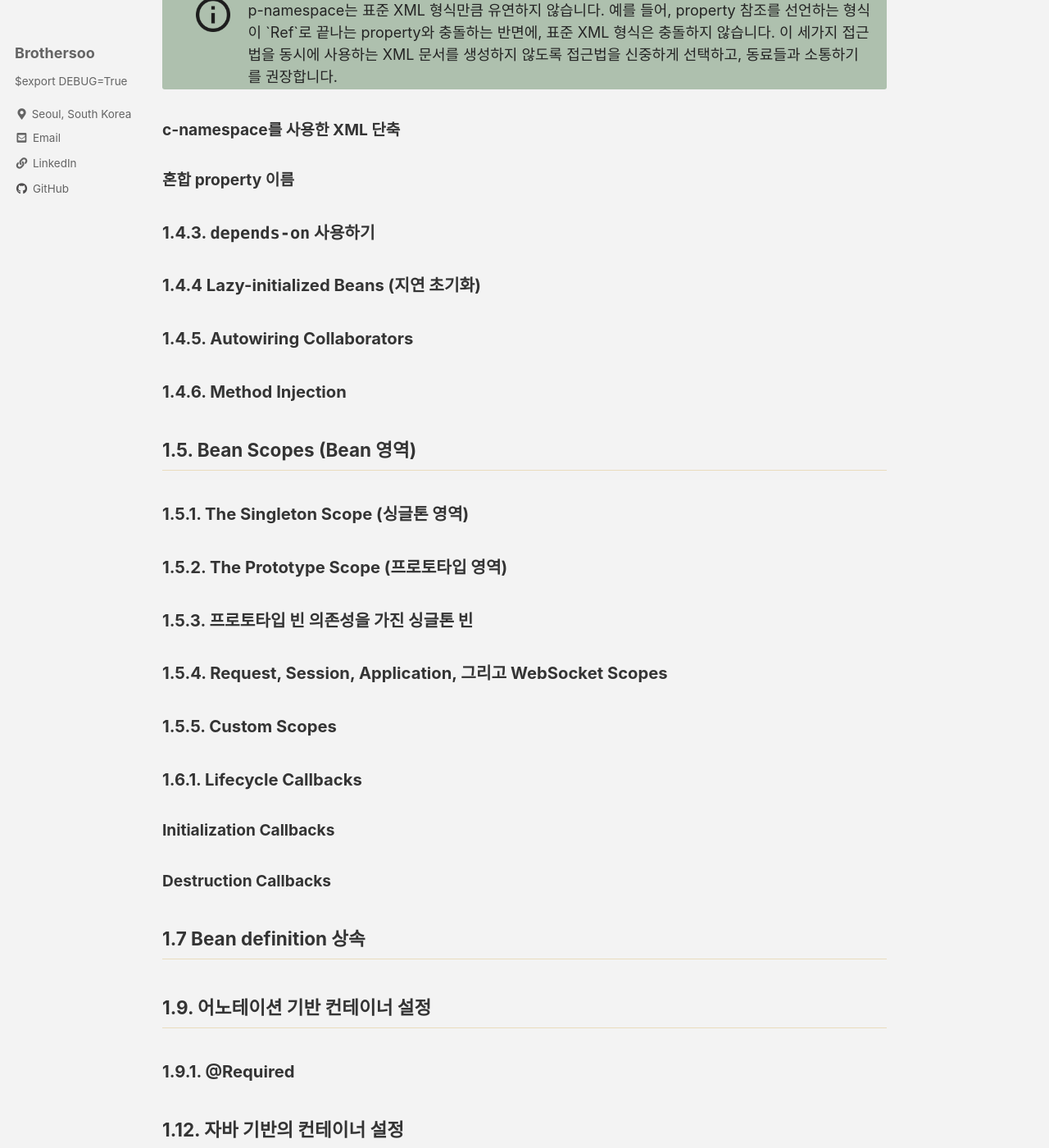
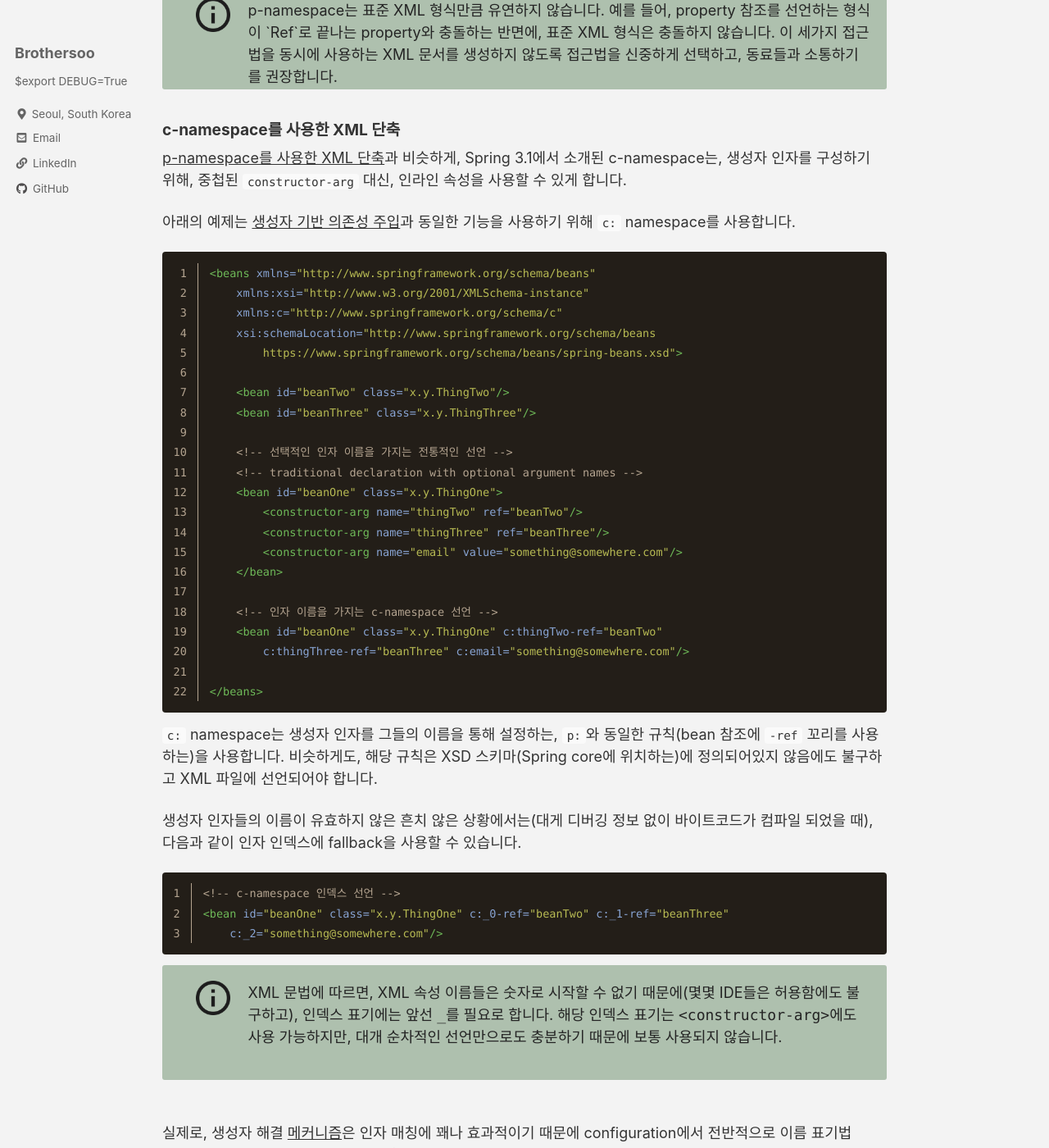
Before and after one commit to brothersoo/brothersoo.github.io, a Jekyll site: the page built from _posts/spring_doc/2021-08-17-spring_framework_documentation-core.md, in a window 1280 px wide and 1400 px high, scrolled down 35971 px. Shown: the whole window at 82% size. Built offline with Jekyll 4.4.1, drawn with Linux system fonts in a browser that asks for light colours; cached includes are drawn as plain includes; comment, search, counter and statistics services are not loaded; some of the changed text lies outside the part shown.

Commit message:
ADD: c-namespace & compound property names

````diff
--- a/_posts/spring_doc/2021-08-17-spring_framework_documentation-core.md
+++ b/_posts/spring_doc/2021-08-17-spring_framework_documentation-core.md
@@ -55,7 +55,7 @@ permalink: /spring_doc/:title
 
 <br>
 
-해당 포스트는 spring에 대한 이해 및 영어 공부를 위해 [spring framework의 공식 문서 v5.3.9](https://docs.spring.io/spring-framework/docs/current/reference/html/)를 번역한 포스팅입니다.
+해당 포스트는 spring에 대한 이해 및 영어 공부를 위해 [spring framework의 공식 문서 v5.3.9](https://docs.spring.io/spring-framework/docs/5.3.9/reference/html/)를 번역한 포스팅입니다.
 
 오역이 많을 수 있으니 발견하신다면 댓글로 말씀 부탁드리겠습니다 감사합니다!
 
@@ -1207,7 +1207,69 @@ Spring은 XML 스키마 definition을 기반으로 하는 [namespaces](#xsd-sche
 
 #### <a name="beans-c-namespace"></a>c-namespace를 사용한 XML 단축
 
+[p-namespace를 사용한 XML 단축](#beans-p-namespace)과 비슷하게, Spring 3.1에서 소개된 c-namespace는, 생성자 인자를 구성하기 위해, 중첩된 `constructor-arg` 대신, 인라인 속성을 사용할 수 있게 합니다.
+
+아래의 예제는 [생성자 기반 의존성 주입](#beans-constructor-injection)과 동일한 기능을 사용하기 위해 `c:` namespace를 사용합니다.
+
+```xml
+<beans xmlns="http://www.springframework.org/schema/beans"
+    xmlns:xsi="http://www.w3.org/2001/XMLSchema-instance"
+    xmlns:c="http://www.springframework.org/schema/c"
+    xsi:schemaLocation="http://www.springframework.org/schema/beans
+        https://www.springframework.org/schema/beans/spring-beans.xsd">
+
+    <bean id="beanTwo" class="x.y.ThingTwo"/>
+    <bean id="beanThree" class="x.y.ThingThree"/>
+
+    <!-- 선택적인 인자 이름을 가지는 전통적인 선언 -->
+    <!-- traditional declaration with optional argument names -->
+    <bean id="beanOne" class="x.y.ThingOne">
+        <constructor-arg name="thingTwo" ref="beanTwo"/>
+        <constructor-arg name="thingThree" ref="beanThree"/>
+        <constructor-arg name="email" value="something@somewhere.com"/>
+    </bean>
+
+    <!-- 인자 이름을 가지는 c-namespace 선언 -->
+    <bean id="beanOne" class="x.y.ThingOne" c:thingTwo-ref="beanTwo"
+        c:thingThree-ref="beanThree" c:email="something@somewhere.com"/>
+
+</beans>
+```
+
+`c:` namespace는 생성자 인자를 그들의 이름을 통해 설정하는, `p:`와 동일한 규칙(bean 참조에 `-ref` 꼬리를 사용하는)을 사용합니다. 비슷하게도, 해당 규칙은 XSD 스키마(Spring core에 위치하는)에 정의되어있지 않음에도 불구하고 XML 파일에 선언되어야 합니다.
+
+생성자 인자들의 이름이 유효하지 않은 흔치 않은 상황에서는(대게 디버깅 정보 없이 바이트코드가 컴파일 되었을 때), 다음과 같이 인자 인덱스에 fallback을 사용할 수 있습니다.
+
+```xml
+<!-- c-namespace 인덱스 선언 -->
+<bean id="beanOne" class="x.y.ThingOne" c:_0-ref="beanTwo" c:_1-ref="beanThree"
+    c:_2="something@somewhere.com"/>
+```
+
+<div class="info-box" style="height: 140px">
+    <div class="info-icon">
+        <div class="icon"></div>
+    </div>
+    <div class="info-content">
+        XML 문법에 따르면, XML 속성 이름들은 숫자로 시작할 수 없기 때문에(몇몇 IDE들은 허용함에도 불구하고), 인덱스 표기에는 앞선 <code>_</code>를 필요로 합니다. 해당 인덱스 표기는 <code>&lt;constructor-arg&gt;</code>에도 사용 가능하지만, 대개 순차적인 선언만으로도 충분하기 때문에 보통 사용되지 않습니다.
+    </div>
+</div>
+
+<br>
+
+실제로, 생성자 해결 [메커니즘](#beans-factory-ctor-arguments-resolution)은 인자 매칭에 꽤나 효과적이기 때문에 configuration에서 전반적으로 이름 표기법(name notation)을 사용하기를 권장합니다.
+
 #### <a name="beans-compound-property-names"></a>혼합 property 이름
+
+마지막 property를 제외한 다른 모든 요소들이 `null`이 아닌 이상, bean properties를 설정할 때, 혼합되거나 중첩된 property 이름을 사용할 수 있습니다. 아래의 bean definition을 확인해보세요:
+
+```xml
+<bean id="something" class="things.ThingOne">
+    <property name="fred.bob.sammy" value="123" />
+</bean>
+```
+
+`something` bean은, `123`이라는 값으로 설정된 `sammy` property를 가지는, `bob` property를 가지는, `fred` property를 가지고 있습니다. 이것이 동작하기 위해서는, bean이 생성된 이후에, `something`의 property `fred`와 `fred`의 `bob` property는 `null`이어서는 안됩니다. 그렇지 않다면, `NullPointException`이 발생할 것입니다.
 
 ### <a name="beans-factory-dependson"></a>1.4.3. `depends-on` 사용하기
 
````
